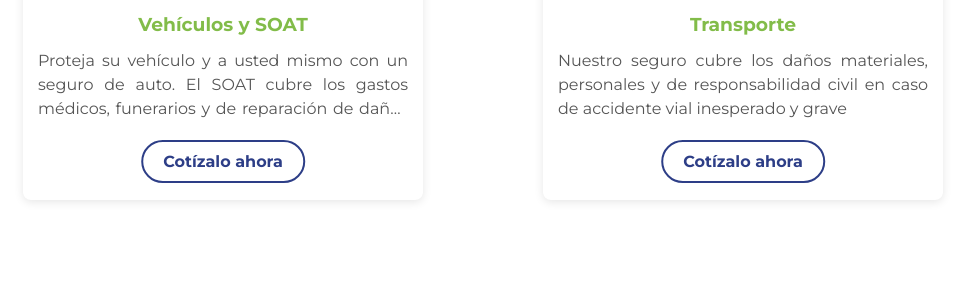
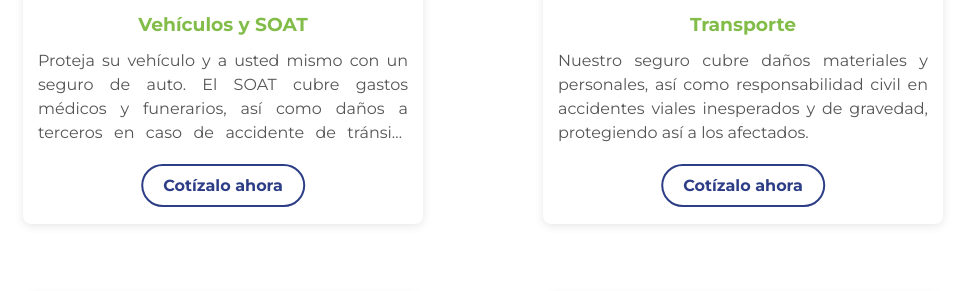
Before and after one commit to Giancarlos1024/reyes, a PHP site: page /pages/Nuestros_seguros_riesgos_generales.php in a window 1280 px wide. Shown: the part 569-860 px from the top of the page, without its empty margins (157-1122 px from the left). Run offline with PHP 8.4, Linux system fonts and the light colour scheme.

Commit message:
cambios neyra

```diff
--- a/includes/db.php
+++ b/includes/db.php
@@ -6,7 +6,7 @@
 
 $servername = "localhost:3306";
 $username = "root";
-$password = "123456";
+$password = "70434581";
 $dbname = "reyes_cia";
 
 
--- a/index.php
+++ b/index.php
@@ -121,7 +121,7 @@
                 <h4>Informacion de contacto</h4>
                 <div>
                     <img src="./public/img/phone.png" alt="phone">
-                    <a href="#" target="_blank">+51 923 217 317</a>
+                    <a href="#" target="_blank">+51 923 217 317 - (056) 231151 anexo 1001</a>
                 </div>
                 <div>
                     <img src="./public/img/mensaje.png" alt="mensaje">
--- a/pages/Nuestros_seguros_riesgos_generales.php
+++ b/pages/Nuestros_seguros_riesgos_generales.php
@@ -30,7 +30,7 @@
         <div class="riesgo-item">
             <img src="../public/img/vehiculos_soat.svg" alt="Vehículos y SOAT">
             <h3>Vehículos y SOAT</h3>
-            <p>Proteja su vehículo y a usted mismo con un seguro de auto. El SOAT cubre los gastos médicos, funerarios y de reparación de daños a terceros en caso de accidente.</p>
+            <p>Proteja su vehículo y a usted mismo con un seguro de auto. El SOAT cubre gastos médicos y funerarios, así como daños a terceros en caso de accidente de tránsito grave.</p>
             <br>
             <div class="button">
                 <a href="#" class="cotizar-btn">Cotízalo ahora</a>
@@ -39,7 +39,7 @@
         <div class="riesgo-item">
             <img src="../public/img/transporte.svg" alt="Transporte">
             <h3>Transporte</h3>
-            <p>Nuestro seguro cubre los daños materiales, personales y de responsabilidad civil en caso de accidente vial inesperado y grave                                                 </p>
+            <p>Nuestro seguro cubre daños materiales y personales, así como responsabilidad civil en accidentes viales inesperados y de gravedad, protegiendo así a los afectados.</p>
             <br>
             <div class="button">
                 <a href="#" class="cotizar-btn">Cotízalo ahora</a>
@@ -49,8 +49,7 @@
         <div class="riesgo-item">
             <img src="../public/img/incendio.svg" alt="Incendio, Equipo Electrónico y Líneas Aliadas">
             <h3>Incendio, Equipo Electrónico y Líneas Aliadas</h3>
-            <p>Nuestro seguro cubre los daños materiales causados por incendios, daños eléctricos, fenómenos naturales y otros eventos.                                                                                     </p>
-            <br>
+            <p>Nuestro seguro abarca daños materiales causados por incendios, fenómenos naturales, daños eléctricos y otros eventos, garantizando protección en todas las eventualidades.</p> <br>
             <div class="button">
                 <a href="#" class="cotizar-btn">Cotízalo ahora</a>
             </div>
@@ -59,8 +58,7 @@
         <div class="riesgo-item">
             <img src="../public/img/robo.svg" alt="Robo y Asalto">
             <h3>Robo y Asalto</h3>
-            <p>El seguro cubre daños y pérdidas por robo y asalto en negocios, incluyendo dinero, inventario, equipo, y daños a empleados o clientes.                                                               </p>
-            <br>
+            <p>El seguro cubre pérdidas por robo y asalto en negocios, incluyendo dinero, inventario, equipo y daños ocasionados a empleados o clientes, garantizando la seguridad.</p><br>
             <div class="button">
                 <a href="#" class="cotizar-btn">Cotízalo ahora</a>
             </div>
@@ -71,8 +69,7 @@
         <div class="riesgo-item">
             <img src="../public/img/desonestidad.svg" alt="Vehículos y SOAT">
             <h3>Deshonestidad y 3D</h3>
-            <p>Nuestro seguro de Deshonestidad y 3D es tu escudo contra prácticas comerciales deshonestas. Protegemos tu negocio de riesgos financieros derivados de actos intencionados.                                    </p>
-            <br>
+            <p>Nuestro seguro de Deshonestidad y 3D actúa como escudo ante prácticas comerciales deshonestas, protegiendo tu negocio de riesgos financieros derivados de actos intencionados.</p><br>
             <div class="button">
                 <a href="#" class="cotizar-btn">Cotízalo ahora</a>
             </div>
@@ -81,8 +78,7 @@
         <div class="riesgo-item">
             <img src="../public/img/ramos_tecnicos.svg" alt="Transporte">
             <h3>Ramos Técnicos</h3>
-            <p>Los seguros de ramos técnicos cubren bienes, maquinaria y responsabilidad en actividades técnicas, protegiendo contra daños y riesgos.                                                                        </p>
-            <br>
+            <p>Los seguros de ramos técnicos cubren bienes, maquinaria y responsabilidad en actividades técnicas, protegiendo de daños y riesgos que puedan surgir en operaciones.</p><br>
             <div class="button">
                 <a href="#" class="cotizar-btn">Cotízalo ahora</a>
             </div>
@@ -91,8 +87,7 @@
         <div class="riesgo-item">
             <img src="../public/img/lucro_cesante.svg" alt="Incendio, Equipo Electrónico y Líneas Aliadas">
             <h3>Lucro Cesante</h3>
-            <p>Nuestro seguro de Lucro Cesante protege tu negocio ante interrupciones por eventos imprevistos, cubriendo ingresos perdidos y gastos fijos, asegurando la recuperación y estabilidad financiera de tu empresa.</p>
-            <br>
+            <p>Nuestro seguro de Lucro Cesante protege tu negocio ante interrupciones imprevistas, cubriendo ingresos perdidos y gastos fijos, asegurando estabilidad financiera.</p><br>
             <div class="button">
                 <a href="#" class="cotizar-btn">Cotízalo ahora</a>
             </div>
@@ -101,8 +96,7 @@
         <div class="riesgo-item">
             <img src="../public/img/responsabilidad_civil.svg" alt="Robo y Asalto">
             <h3>Responsabilidad Civil</h3>
-            <p>Nuestro seguro de Responsabilidad Civil te protege contra imprevistos, cubriendo accidentes personales y daños a la propiedad de terceros, asegurando tu patrimonio.                                           </p>
-            <br>
+            <p>Nuestro seguro de Responsabilidad Civil te protege ante imprevistos, cubriendo accidentes personales y daños a propiedad ajena, asegurando la protección de tu patrimonio.</p><br>
             <div class="button">
                 <a href="#" class="cotizar-btn">Cotízalo ahora</a>
             </div>
@@ -111,8 +105,7 @@
         <div class="riesgo-item">
             <img src="../public/img/seguro_credito.svg" alt="Incendio, Equipo Electrónico y Líneas Aliadas">
             <h3>Seguro de Crédito y Caución</h3>
-            <p>Nuestro seguro de Responsabilidad Civil te protege contra imprevistos y daños a terceros en situaciones accidentales, negligencias o incumplimientos legales inesperados.            </p>
-            <br>
+            <p>Nuestro seguro de Responsabilidad Civil protege contra imprevistos y daños a terceros en situaciones accidentales, negligencias o incumplimientos legales inesperados.</p><br>
             <div class="button">
                 <a href="#" class="cotizar-btn">Cotízalo ahora</a>
             </div>
@@ -121,8 +114,7 @@
         <div class="riesgo-item">
             <img src="../public/img/inspeccion_riesgos.svg" alt="Robo y Asalto">
             <h3>Inspección de Riesgos</h3>
-            <p>Nuestro seguro de inspección de riesgos cubre los costos de inspecciones y la implementación de medidas de control en su negocio.                                                                               </p>
-            <br>
+            <p>Nuestro seguro de inspección de riesgos cubre costos de inspecciones y medidas de control, asegurando el correcto funcionamiento de su negocio ante posibles eventualidades.</p><br>
             <div class="button">
                 <a href="#" class="cotizar-btn">Cotízalo ahora</a>
             </div>
--- a/pages/Nuestros_seguros_riesgos_humanos.php
+++ b/pages/Nuestros_seguros_riesgos_humanos.php
@@ -39,7 +39,7 @@
         <div class="riesgo-item">
             <img src="../public/img/sctr_salud.svg" alt="Transporte">
             <h3>SCTR Salud</h3>
-            <p>Nuestro SCTR para Salud te protege en accidentes laborales o enfermedades ocupacionales, brindando atención médica de calidad.</p>
+            <p>Nuestro SCTR para Salud te protege en accidentes laborales o enfermedades ocupacionales, brindando atención médica de calidad y un servicio excepcional.</p>
             <br>
             <div class="button">
                 <a href="#" class="cotizar-btn">Cotízalo ahora</a>
@@ -49,7 +49,7 @@
         <div class="riesgo-item">
             <img src="../public/img/seguro_vida.svg" alt="Incendio, Equipo Electrónico y Líneas Aliadas">
             <h3>Seguros de vida con retorno</h3>
-            <p>Nuestros Seguros de Vida con Retorno son una inversión para tu futuro y el de tus seres queridos, combinando protección y ahorro con beneficios adicionales al final del plazo.</p>
+            <p>Nuestros Seguros de Vida con Retorno son una inversión para tu futuro y el de tus seres queridos, combinando protección y ahorro con beneficios al final del plazo.</p>
             <br>
             <div class="button">
                 <a href="#" class="cotizar-btn">Cotízalo ahora</a>
@@ -71,7 +71,7 @@
         <div class="riesgo-item">
             <img src="../public/img/asistencia_medica.svg" alt="Vehículos y SOAT">
             <h3>Asistencia médica familiar</h3>
-            <p>Nuestra Asistencia Médica Familiar es la inversión en la salud de tu familia, brindando acceso a atención de calidad. Priorizamos tu bienestar y la seguridad de tu familia.</p>
+            <p>Nuestra Asistencia Médica Familiar es la inversión en la salud de tu familia, brindando acceso a atención de calidad. Priorizamos tu bienestar y la seguridad familiar.</p>
             <br>
             <div class="button">
                 <a href="#" class="cotizar-btn">Cotízalo ahora</a>
--- a/public/css/nuestros_seguros_riesgos.css
+++ b/public/css/nuestros_seguros_riesgos.css
@@ -1,7 +1,7 @@
 /* Estilos generales */
 .riesgos-generales {
     padding: 40px;
-    padding-bottom: 70px;
+    padding-bottom: 75px;
     /* background-color: #d32e2e; */
     text-align: center;
     box-shadow: 1px 1px 1px 1px #00000044;
@@ -32,7 +32,7 @@
 .riesgos-grid {
     display: flex;
     flex-wrap: wrap; /* Permite que los elementos se ajusten a la siguiente línea */
-    gap: 120px; /* Espacio entre los elementos */
+    gap: 70px 120px; /* Espacio entre los elementos */
     justify-content: center;
 
 }
@@ -92,9 +92,9 @@
     -webkit-box-orient: vertical;
     overflow: hidden;
     text-overflow: ellipsis;
-    -webkit-line-clamp: 3; /* Limita a 3 líneas */
+    -webkit-line-clamp: 4; /* Limita a 3 líneas */
     line-height: 1.5; /* Altura de línea para ajustar el espacio entre líneas */
-    max-height: calc(1.5em * 3); /* Altura máxima: 3 líneas de texto */
+    max-height: calc(1.5em * 4); /* Altura máxima: 3 líneas de texto */
 
 
 }
```
Also changed, not shown: public/css/quienes_somos.css (+3 -6 lines).
